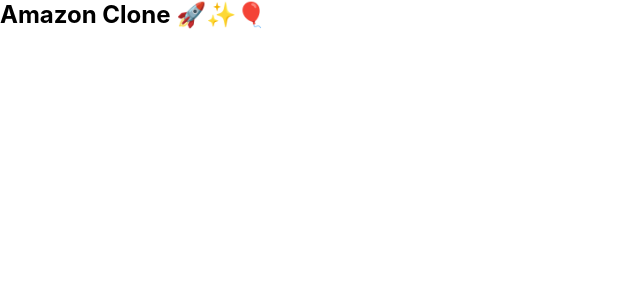
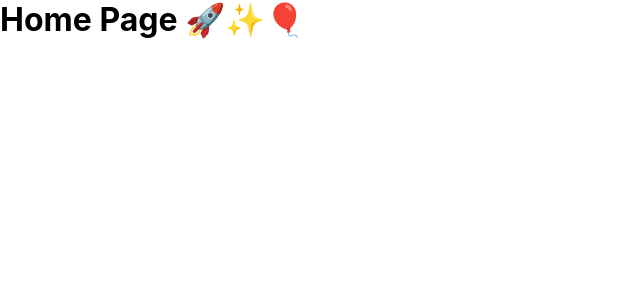
Before and after one commit to EinsVision/Amazon-clone, a React (Create React App) app in the folder amazon-clone/: page / in a window 1280 px wide. Shown: the top 300 px of the page, without its empty margins (0-640 px from the left). Built offline with nearby package versions, Linux system fonts and the light colour scheme.

Commit message:
web page using React router

```diff
--- a/amazon-clone/src/App.js
+++ b/amazon-clone/src/App.js
@@ -1,13 +1,32 @@
 import React from 'react';
 import './App.css';
+import {
+  BrowserRouter as Router,
+  Switch,
+  Route,
+  Link
+} from "react-router-dom";
 
 function App() {
   return (
-    <div className="app">
-      <h2>Amazon Clone 🚀✨🎈</h2>
-      {/* I need React-Router */}
+    <Router>
+      <div className="app">
+        <Switch>
+          <Route path='/checkout'>
+            <h1>Check Out 🚀✨🎈</h1>
+          </Route>
 
-    </div>
+          <Route path='/login'>
+            <h1>Login page🚀✨🎈</h1>
+          </Route>
+
+          <Route path='/'>
+            <h1>Home Page 🚀✨🎈</h1>
+          </Route>
+
+        </Switch>
+      </div>
+    </Router>
   );
 }
 
```
